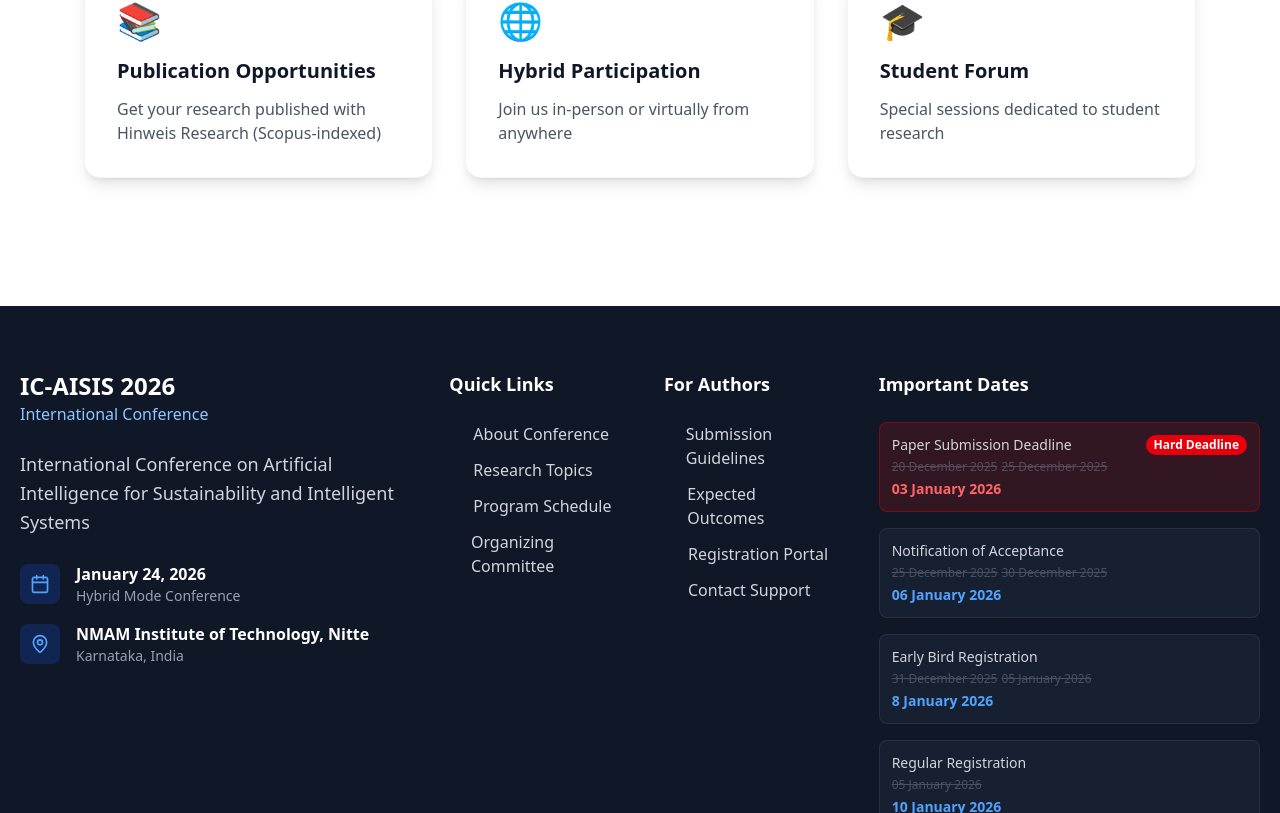
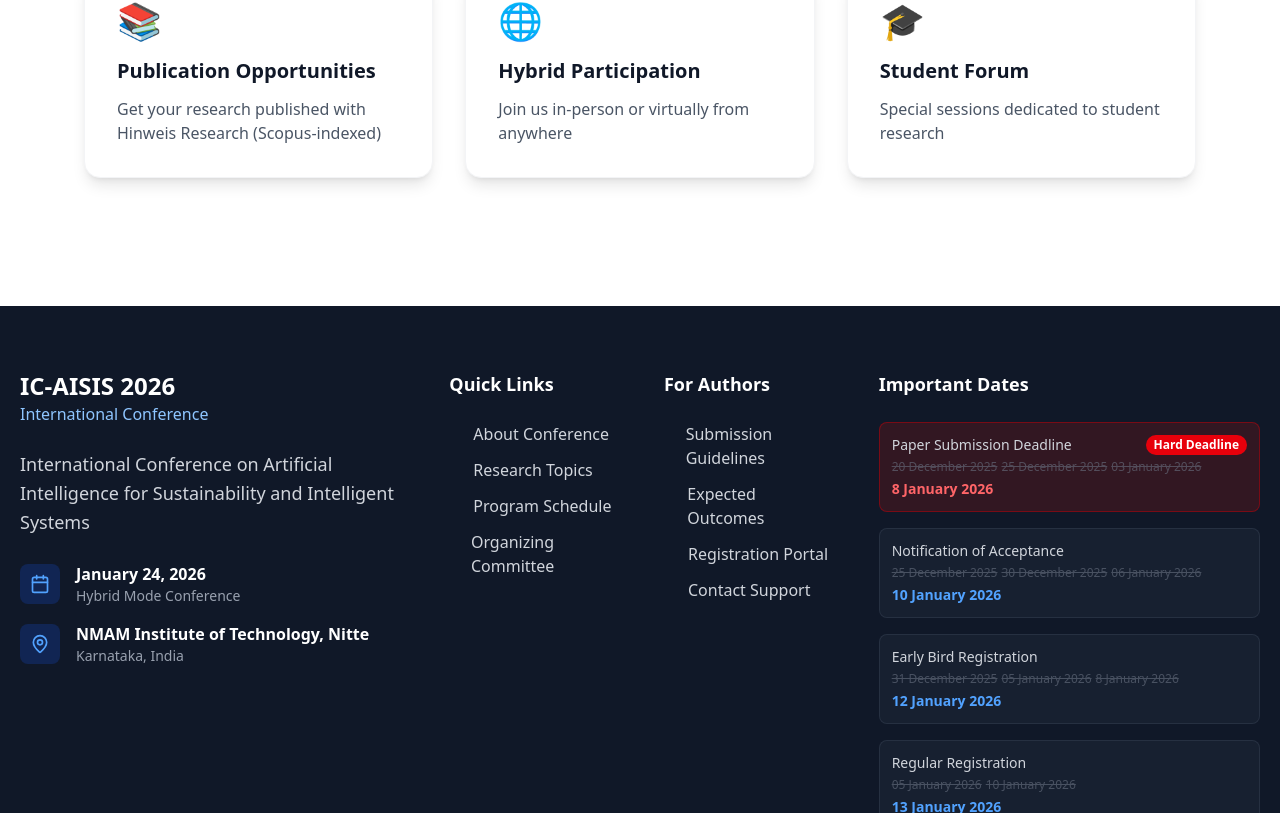
Before and after one commit to nandanpi/ic-aisis-25, a Next.js app: page / in a window 1280 px wide. Shown: the part 3221-4034 px from the top of the page. Built offline with nearby package versions, Linux system fonts and the light colour scheme.

Commit message:
refac: Final Dates and Brochure Update

```diff
--- a/src/app/fee/page.tsx
+++ b/src/app/fee/page.tsx
@@ -56,13 +56,13 @@ export default function RegistrationFees() {
       status: "upcmoming",
     },
     {
-      date: "8 January 2026",
-      oldDates: ["31 December 2025", "05 January 2026"],
+      date: "12 January 2026",
+      oldDates: ["31 December 2025", "05 January 2026", "8 January 2026"],
       title: "Early Bird Registration Ends",
       status: "upcoming",
     },
     {
-      date: "10 January 2026",
+      date: "13 January 2026",
       title: "Final Registration Deadline",
       status: "upcoming",
     },
@@ -115,7 +115,7 @@ export default function RegistrationFees() {
 
             <p className="text-xl text-blue-100 mb-8 max-w-3xl mx-auto leading-relaxed">
               Choose your registration category and secure your spot at IC-AISIS
-              2026. Early bird rates available until 8 January 2026.
+              2026. Early bird rates available until 12 January 2026.
             </p>
 
             <div className="bg-white/10 backdrop-blur-sm rounded-xl p-4 border border-white/20 inline-block">
--- a/src/app/review-policy/page.tsx
+++ b/src/app/review-policy/page.tsx
@@ -52,8 +52,9 @@ export default function ReviewPolicy() {
               <div className="flex flex-wrap gap-2 items-center justify-center">
                 <span className="line-through opacity-60 text-xs">20 December 2025</span>
                 <span className="line-through opacity-60 text-xs">25 December 2025</span>
+                <span className="line-through opacity-60 text-xs">03 January 2026</span>
                 <span className="bg-red-600 text-white px-3 py-1 rounded-full font-bold">
-                  03 January 2026 (Hard Deadline)
+                  8 January 2026 (Hard Deadline)
                 </span>
               </div>
             </div>
--- a/src/app/submission-guidelines/page.tsx
+++ b/src/app/submission-guidelines/page.tsx
@@ -192,8 +192,9 @@ export default function SubmissionGuidelines() {
               <div className="flex flex-wrap gap-2 items-center justify-center">
                 <span className="line-through opacity-60 text-xs">20 December 2025</span>
                 <span className="line-through opacity-60 text-xs">25 December 2025</span>
+                <span className="line-through opacity-60 text-xs">03 January 2026</span>
                 <span className="bg-red-600 text-white px-3 py-1 rounded-full font-bold">
-                  03 January 2026 (Hard Deadline)
+                  8 January 2026 (Hard Deadline)
                 </span>
               </div>
             </div>
--- a/src/components/Timeline.tsx
+++ b/src/components/Timeline.tsx
@@ -20,8 +20,8 @@ const Timeline = () => {
       color: "blue",
     },
     {
-      date: "03 January 2026",
-      oldDates: ["20 December 2025", "25 December 2025"],
+      date: "8 January 2026",
+      oldDates: ["20 December 2025", "25 December 2025", "03 January 2026"],
       title: "Paper Submission Deadline",
       description:
         "Final deadline for submitting research papers and abstracts",
@@ -31,8 +31,8 @@ const Timeline = () => {
       isHardDeadline: true,
     },
     {
-      date: "06 January 2026",
-      oldDates: ["25 December 2025", "30 December 2025"],
+      date: "10 January 2026",
+      oldDates: ["25 December 2025", "30 December 2025", "06 January 2026"],
       title: "Notification of Acceptance",
       description: "Authors will be notified about paper acceptance status",
       icon: <CheckCircle className="w-5 h-5" />,
@@ -40,8 +40,8 @@ const Timeline = () => {
       color: "purple",
     },
     {
-      date: "8 January 2026",
-      oldDates: ["31 December 2025", "05 January 2026"],
+      date: "12 January 2026",
+      oldDates: ["31 December 2025", "05 January 2026", "8 January 2026"],
       title: "Early Bird Registration",
       description:
         "Final deadline for early bird conference registration and payment",
@@ -50,8 +50,8 @@ const Timeline = () => {
       color: "orange",
     },
     {
-      date: "10 January 2026",
-      oldDates: ["05 January 2026"],
+      date: "13 January 2026",
+      oldDates: ["05 January 2026", "10 January 2026"],
       title: "Regular Registration",
       description:
         "Final deadline for regular conference registration and payment",
@@ -185,8 +185,8 @@ const Timeline = () => {
                           )}
                           <span
                             className={`inline-flex items-center px-3 py-1 rounded-full text-sm font-medium ${event.isHardDeadline
-                                ? "bg-red-600 text-white font-bold"
-                                : styles.badge
+                              ? "bg-red-600 text-white font-bold"
+                              : styles.badge
                               }`}
                           >
                             <Calendar className="w-4 h-4 mr-2" />
--- a/src/components/layout/Footer.tsx
+++ b/src/components/layout/Footer.tsx
@@ -28,24 +28,24 @@ const Footer = () => {
 
   const importantDates = [
     {
-      date: "03 January 2026",
-      oldDates: ["20 December 2025", "25 December 2025"],
+      date: "8 January 2026",
+      oldDates: ["20 December 2025", "25 December 2025", "03 January 2026"],
       event: "Paper Submission Deadline",
       isHardDeadline: true
     },
     {
-      date: "06 January 2026",
-      oldDates: ["25 December 2025", "30 December 2025"],
+      date: "10 January 2026",
+      oldDates: ["25 December 2025", "30 December 2025", "06 January 2026"],
       event: "Notification of Acceptance"
     },
     {
-      date: "8 January 2026",
-      oldDates: ["31 December 2025", "05 January 2026"],
+      date: "12 January 2026",
+      oldDates: ["31 December 2025", "05 January 2026", "8 January 2026"],
       event: "Early Bird Registration"
     },
     {
-      date: "10 January 2026",
-      oldDates: ["05 January 2026"],
+      date: "13 January 2026",
+      oldDates: ["05 January 2026", "10 January 2026"],
       event: "Regular Registration"
     },
     {
@@ -153,8 +153,8 @@ const Footer = () => {
                 <div
                   key={index}
                   className={`flex flex-col p-3 rounded-lg border ${item.isHardDeadline
-                      ? "bg-red-900/30 border-red-700/50"
-                      : "bg-gray-800/50 border-gray-700/50"
+                    ? "bg-red-900/30 border-red-700/50"
+                    : "bg-gray-800/50 border-gray-700/50"
                     }`}
                 >
                   <div className="flex items-center justify-between mb-1">
```
Also changed, not shown: 2 other files (tests, documents, lock files or other folders).
